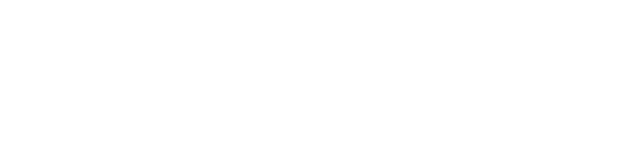
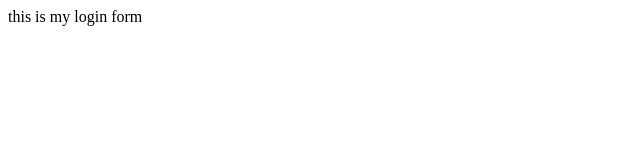
Before and after one commit to minhvip1997/my-git-app, a plain HTML site: page index.html in a window 1280 px wide. Shown: the whole page, without its empty margins (0-640 px from the left). Drawn offline with Linux system fonts and the light colour scheme.

Commit message:
login form

```diff
--- a/index.html
+++ b/index.html
@@ -5,5 +5,7 @@
     <meta name="viewport" content="width=device-width, initial-scale=1.0" />
     <title>Document</title>
   </head>
-  <body></body>
+  <body>
+    this is my login form
+  </body>
 </html>
```
